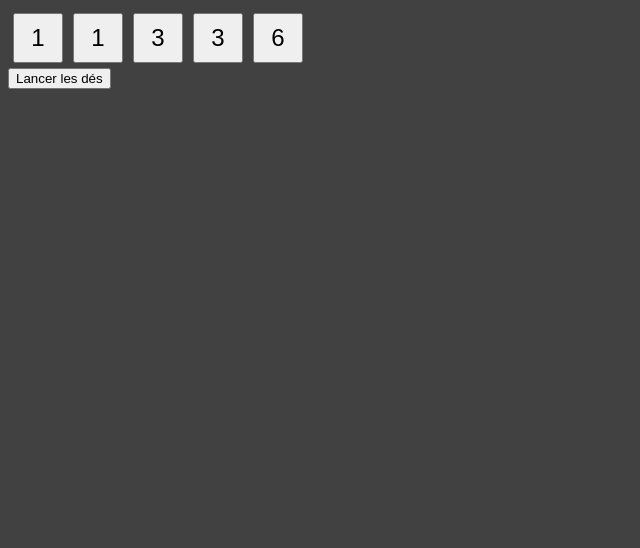
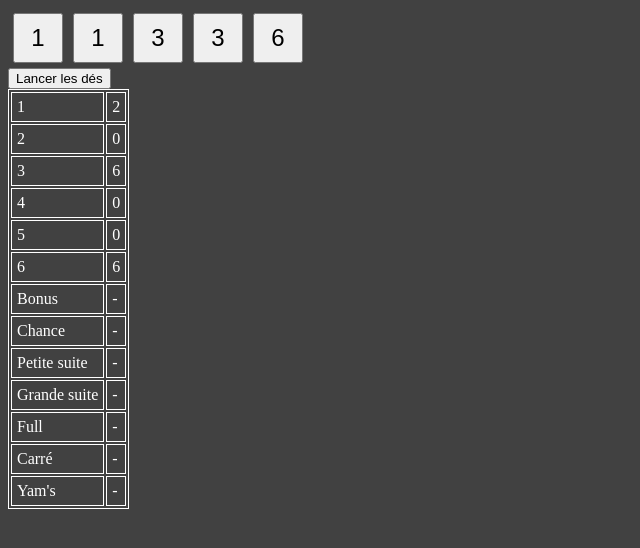
Before and after one commit to Killian-Habasque/yatzee, a plain HTML site: page index.html in a window 1280 px wide. Both pictures are taken after a click on the button "Lancer les dés". Shown: the whole page, without its empty margins (0-640 px from the left). Drawn offline with Linux system fonts and the light colour scheme.

Commit message:
feat display cell sheet and select choice

```diff
--- a/index.html
+++ b/index.html
@@ -24,10 +24,14 @@
     body {
         background: rgb(65, 65, 65);
     }
-
+    table {
+        border: 1px solid white;
+    }
     td,
     tr {
         color: white;
+        border: 1px solid white;
+        padding: 5px;
     }
 
     .dice {
--- a/script.js
+++ b/script.js
@@ -32,24 +32,31 @@ class Sheet {
         dice.forEach((die) => {
             counts[die.value] = (counts[die.value] || 0) + 1;
         });
+        console.log("-------")
         console.log(dice)
 
         switch (true) {
             case Object.values(counts).includes(5):
                 // Yam's
                 // this.sheet.find(item => item.label === "Yam's").checked = true;
+                if (!this.sheet.find(item => item.label === "Yam's").checked) {
                     const yamsScore = dice.reduce((acc, curr) => acc + curr, 0);
                     this.sheet.find(item => item.label === "Yam's").value = yamsScore;
+                }
             case Object.values(counts).includes(4):
                 // Carré
+                if (!this.sheet.find(item => item.label === "Carré").checked) {
                     const fourOfAKindValue = Object.keys(counts).find(key => counts[key] === 4);
                     // this.sheet.find(item => item.label === "Carré").checked = true;
                     const fourOfAKindScore = dice.reduce((acc, curr) => curr === parseInt(fourOfAKindValue) ? acc + curr : acc, 0);
                     this.sheet.find(item => item.label === "Carré").value = fourOfAKindScore;
+                }
             case Object.values(counts).includes(3) && Object.values(counts).includes(2):
                 // Full
                 // this.sheet.find(item => item.label === "Full").checked = true;
+                if (!this.sheet.find(item => item.label === "Full").checked) {
                     this.sheet.find(item => item.label === "Full").value = 25;
+                }
             case Object.values(counts).includes(1):
                 // Chiffres
                 for (let i = 1; i <= 6; i++) {
@@ -60,28 +67,45 @@ class Sheet {
 
                 }
 
-                const isSmallStraight = (arr) => {
-                    const uniqueValues = [...new Set(arr)]; // Récupère les valeurs uniques des dés
-                    return uniqueValues.length >= 4 && (uniqueValues[3] - uniqueValues[0] === 3);
+                const isSmallStraight = () => {
+                    let diceValue = [];
+                    dice.forEach((die) => {
+                        diceValue.push(die.value);
+                    });
+                    const diceSort = [...new Set(diceValue)];
+                    return diceSort.length >= 4 && (diceSort[3] - diceSort[0] === 3);
                 };
 
-                const isLargeStraight = (arr) => {
-                    const uniqueValues = [...new Set(arr)]; // Récupère les valeurs uniques des dés
-                    return uniqueValues.length === 5 && (uniqueValues[4] - uniqueValues[0] === 4);
+                const isLargeStraight = () => {
+                    let diceValue = [];
+                    dice.forEach((die) => {
+                        diceValue.push(die.value);
+                    });
+                    const diceSort = [...new Set(diceValue)];
+                    return diceSort.length === 5 && (diceSort[4] - diceSort[0] === 4);
                 };
 
                 // Petite suite
-                if (isSmallStraight(dice)) {
+                if (!this.sheet.find(item => item.label === "Petite suite").checked) {
+                    if (isSmallStraight()) {
                         // this.sheet.find(item => item.label === "Petite suite").checked = true;
                         this.sheet.find(item => item.label === "Petite suite").value = 30;
+                    } else {
+                        this.sheet.find(item => item.label === "Petite suite").value = null;
+                    }
                 }
 
+
                 // Grande suite
-                if (isLargeStraight(dice)) {
+                if (!this.sheet.find(item => item.label === "Grande suite").checked) {
+                    if (isLargeStraight()) {
                         // this.sheet.find(item => item.label === "Grande suite").checked = true;
                         this.sheet.find(item => item.label === "Grande suite").value = 40;
+                    } else {
+                        this.sheet.find(item => item.label === "Grande suite").value = null;
                     }
-                break;
+                }
+
         }
 
 
@@ -113,6 +137,12 @@ class Sheet {
                     console.log("--------")
                     console.log(this.sheet)
                     cellValue.className = "selected";
+
+
+                    const allCells = document.querySelectorAll('td');
+                    allCells.forEach(cell => {
+                        cell.onclick = null;
+                    });
                     game.reinitialize();
                 };
             }
@@ -193,8 +223,8 @@ class Game {
     }
 
     initialize() {
-        this.dice = this.generateDice(5);
-        this.displayAllDice(this.dice);
+        // this.dice = this.generateDice(5);
+        // this.displayAllDice(this.dice);
         this.button = new Button("submit", "Lancer les dés", () => this.rollDice())
         this.sheet = new Sheet()
     }
@@ -205,10 +235,16 @@ class Game {
         diceContainerSelected.innerHTML = "";
         this.dice = this.generateDice(5);
         this.displayAllDice(this.dice);
+
+        if (this.attempts >= this.maxAttempts) {
+            this.button = new Button("submit", "Lancer les dés", () => this.rollDice())
+        }
         this.attempts = 0;
         this.selectedDice = [];
-        this.button = new Button("submit", "Lancer les dés", () => this.rollDice())
+
         this.sheet = this.sheet;
+        this.sheet.compare([...this.selectedDice, ...this.dice]);
+        this.sheet.displaySheet();
     }
     generateDice(numDice) {
         return Array.from({ length: numDice }, (value, index) => new Die(Math.floor(Math.random() * 6) + 1, index));
@@ -232,7 +268,10 @@ class Game {
     rollDice() {
         const diceContainerPending = document.getElementById("diceContainerPending");
         const diceContainerSelected = document.getElementById("diceContainerSelected");
-
+        if (this.attempts == 0) {
+            this.dice = this.generateDice(5);
+            this.displayAllDice(this.dice);
+        }
         this.attempts++;
         console.log(this.attempts)
         console.log(this.maxAttempts)
@@ -254,11 +293,17 @@ class Game {
 
             diceContainerPending.innerHTML = "";
             const nonSelectedDice = this.dice.filter(die => !die.selected);
-            console.log(nonSelectedDice)
+
             nonSelectedDice.forEach(die => {
                 die.value = Math.floor(Math.random() * 6) + 1;
                 die.createDie();
             });
+            // console.log("___________________________dice")
+            // console.log(this.dice)
+            // console.log("___________________________selected")
+            // console.log([...this.selectedDice, ...this.dice])
+            this.sheet.compare([...this.selectedDice, ...this.dice]);
+            this.sheet.displaySheet();
         }
 
 
```
Lines whose indentation alone changed are shown as unchanged.
